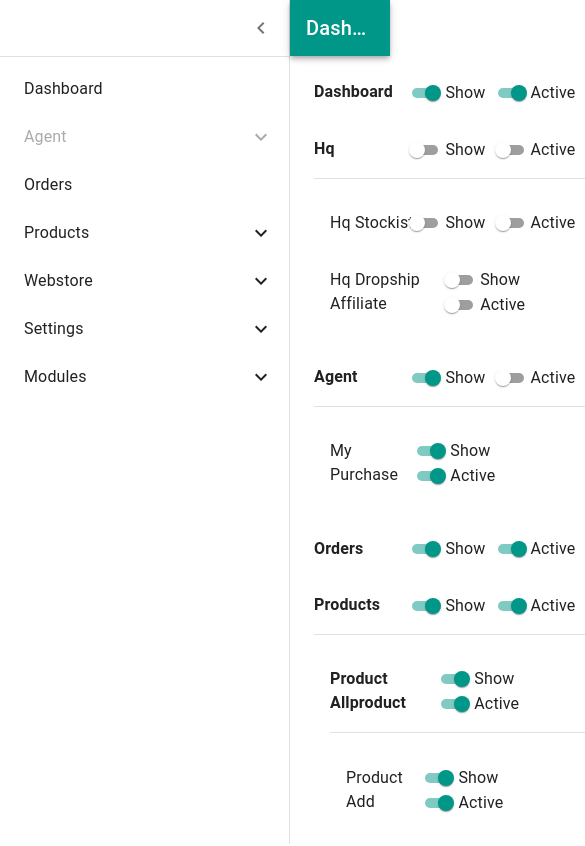
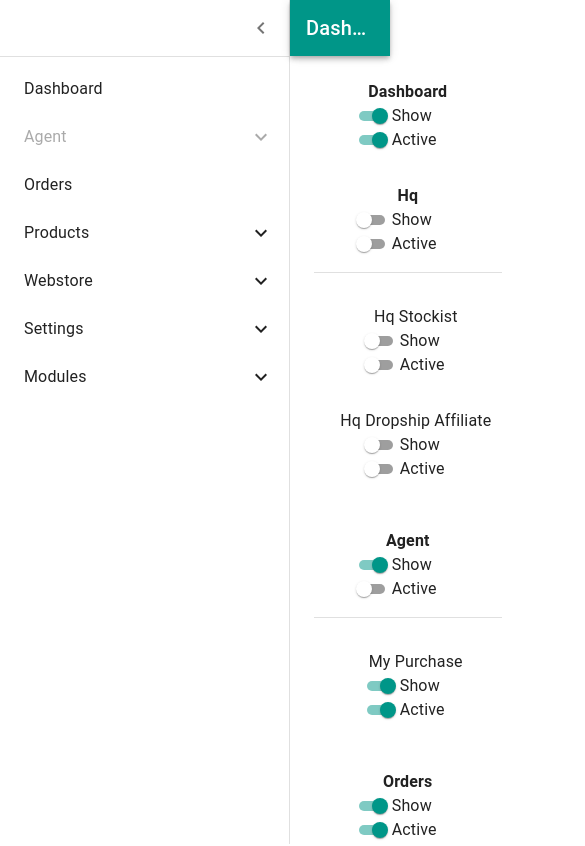
Before and after one commit to kikipratiwi/Dashboard, a React (Create React App) app: page / in a window 390 px wide. Shown: the top 846 px of the page, 585 px wide, since content can reach past the window. Built offline with nearby package versions, Linux system fonts and the light colour scheme.

Commit message:
feat(ToggleListItem): stack responsivity

```diff
--- a/src/components/molecules/ToggleListItem.jsx
+++ b/src/components/molecules/ToggleListItem.jsx
@@ -61,7 +61,7 @@ const MoleculeToggleListItem = ({
             <Stack spacing={2}>
                 <Stack
                     alignItems="center"
-                    direction="row"
+                    direction={{xs: 'column', md: 'row'}}
                     justifyContent="space-between"
                     spacing="2"
                 >
@@ -72,7 +72,7 @@ const MoleculeToggleListItem = ({
                         {toTitleCase(id)}
                     </Typography>
 
-                    <Box>
+                    <Stack direction={{xs: 'column', md: 'row'}}>
                         <FormControlLabel
                             control={
                                 <Switch
@@ -94,7 +94,7 @@ const MoleculeToggleListItem = ({
                             }
                             label="Active"
                         />
-                    </Box>
+                    </Stack>
                 </Stack>
 
                 {childs && (
```
